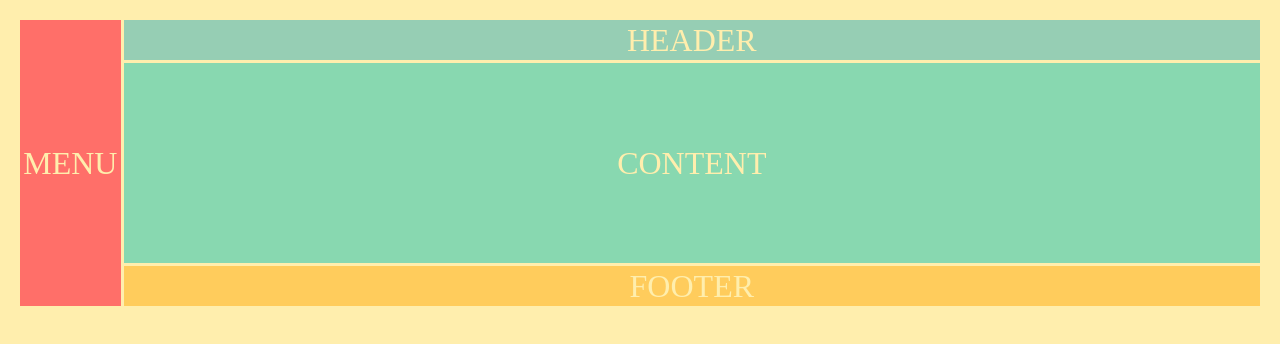
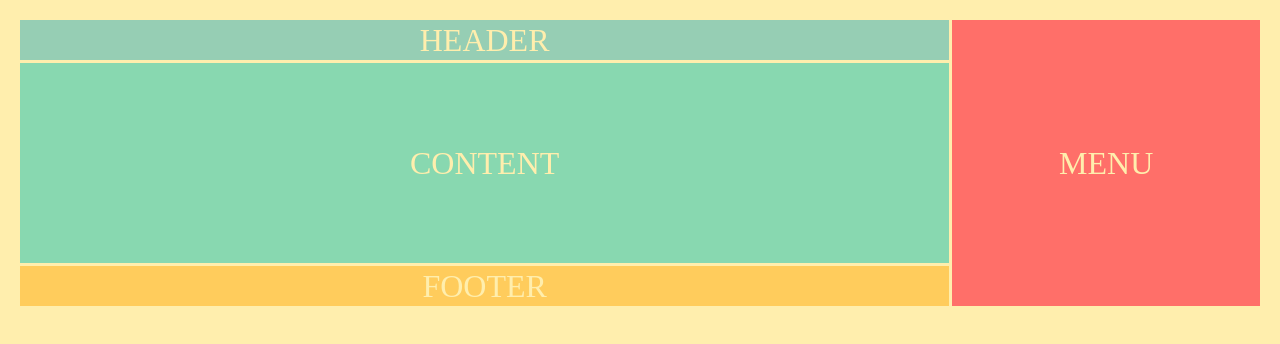
Before and after one commit to DraciVik/CSS-Grid-exercise, a plain HTML site: page 03-Positioning-items/index.html in a window 1280 px wide. Drawn offline with Linux system fonts and the light colour scheme.

Commit message:
Alternative apperiance of the exercise

```diff
--- a/03-Positioning-items/css/index.css
+++ b/03-Positioning-items/css/index.css
@@ -6,17 +6,18 @@
 }
 
 .header {
-    grid-column: 2 / -1;
+    grid-column: 1 / 10;
 }
 
 .menu {
     grid-row: 1 / 4;
+    grid-column: 10 / -1;
 }
 
 .content {
-    grid-column: 2 / -1;
+    grid-column: 1 / 10;
 }
 
 .footer {
-    grid-column: 2 / -1;
+    grid-column: 1 / 10;
 }
```
